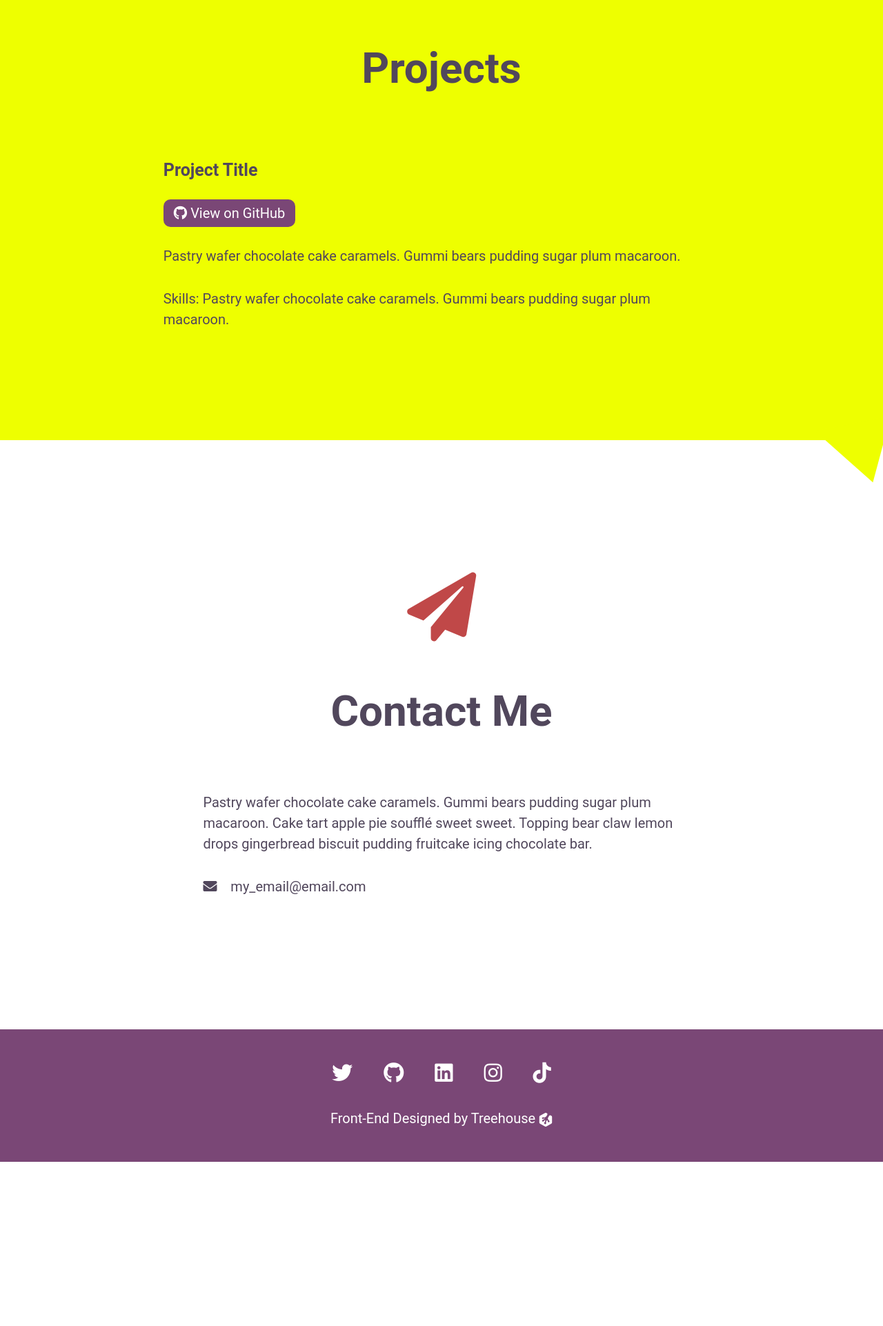
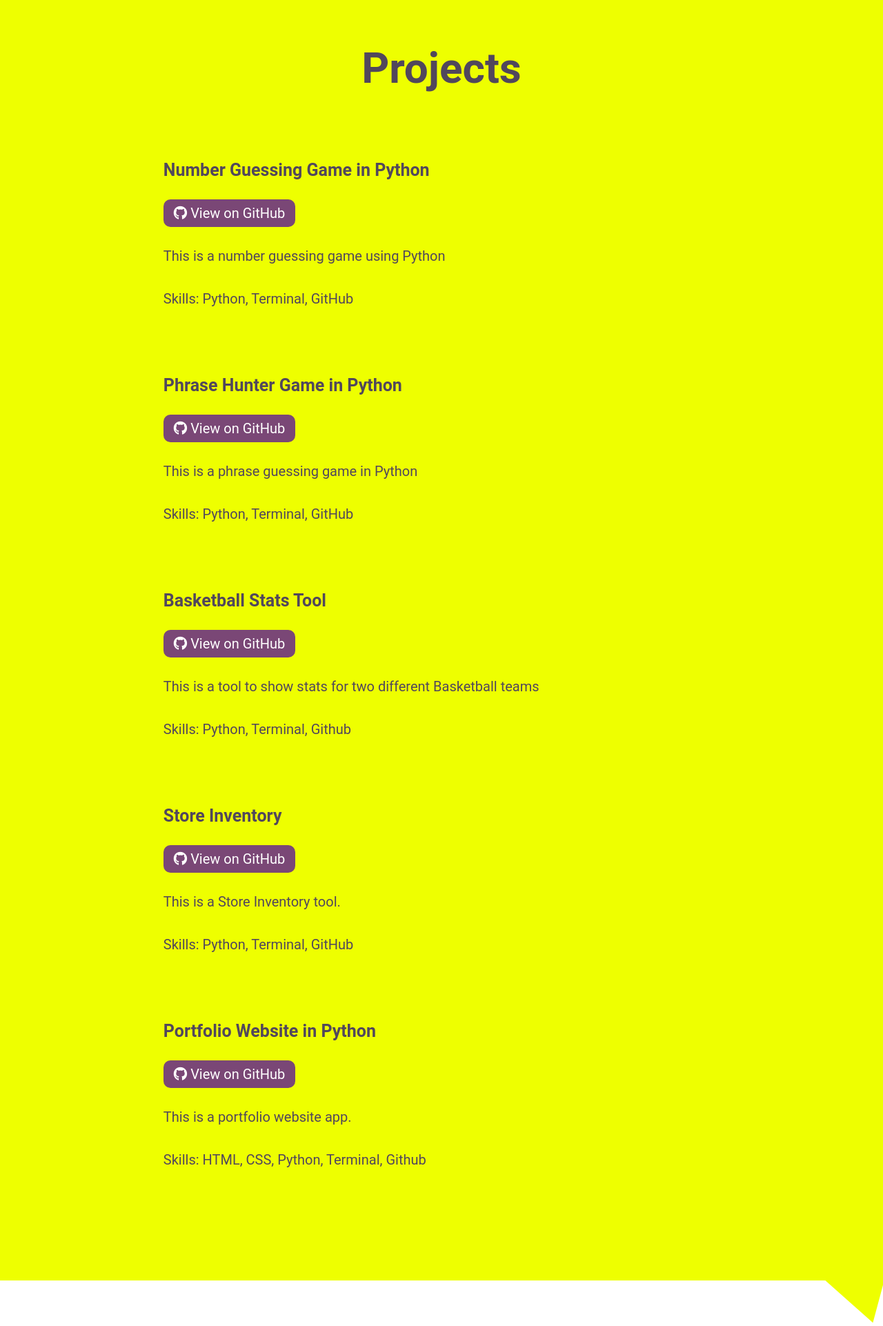
Before and after one commit to Tsane86/python-sqlalchemy-portfolio, a Flask app: page / in a window 1280 px wide. Shown: the part 2227-4149 px from the top of the page at 69% size. Before the commit the page ends 3911 px from the top, so only its background shows below. Run offline with Flask 2, Linux system fonts and the light colour scheme; data comes from the database, SQL or seed files in the repository; both versions use the stored data as it was after the commit.

Commit message:
Finished Create route

```diff
--- a/app.py
+++ b/app.py
@@ -5,20 +5,18 @@ from flask import (render_template, request, redirect, url_for, flash)
 #home route
 @app.route('/')
 def home():
-    return render_template('index.html')
+    portfolio_items = Portfolio.query.all()
+    return render_template('index.html', portfolio_items=portfolio_items)
     #return render_template('index.html', portfolio=Portfolio.query.all())
 
 #create route
 @app.route('/new', methods=['GET', 'POST'])
 def create():
     print(request.form)
-    #TODO why wont this post? check database model to see if set correctly
     #if form has has title, date, description, skills and github link then submit to database
-
     if request.form:
-            datetoconvert = request.form['date'] + "-01"
-            dateToUse = get_datetime_from_date_string(datetoconvert)
-            print(dateToUse)
+            dateToUse = get_datetime_from_date_string(
+                request.form['date'] + "-01")
             portfolio = Portfolio(title=request.form['title'], date=dateToUse, description=request.form['desc'], skills=request.form['skills'], githuburl=request.form['github'])
             db.session.add(portfolio)
             db.session.commit()
@@ -58,5 +56,6 @@ def delete(id):
 #dunder main
 if __name__ == '__main__':
     #run the app
-    db.create_all()
+    with app.app_context():
+        db.create_all()
     app.run(debug=True, port=8000, host='127.0.0.1')
--- a/templates/index.html
+++ b/templates/index.html
@@ -38,68 +38,21 @@
         <i class="fas fa-file-code"></i>
         <h2>Projects</h2>
         <div id="project-list">
-
-
-            <div id="project1" class="a-project">
-                <h3>Project Title</h3>
-                <a href="#" class="github-btn">
+            {% for item in portfolio_items %}
+                <div class="a-project">
+                    <h3>{{ item.title }}</h3>
+                    <a href="{{ item.github }}" class="github-btn">
                         <i class="fab fa-github"></i>
                         View on GitHub
                     </a>
                     <p>
-                    Pastry wafer chocolate cake caramels.
-                    Gummi bears pudding sugar plum macaroon.
+                        {{ item.description }}
                     </p>
                     <p>
-                    Skills: Pastry wafer chocolate cake caramels.
-                    Gummi bears pudding sugar plum macaroon.
+                        Skills: {{ item.skills }}
                     </p>
                 </div>
-            <!--<div id="project2" class="a-project">
-                <h3>Project Title</h3>
-                <a href="#" class="github-btn">
-                    <i class="fab fa-github"></i>
-                    View on GitHub
-                </a>
-                <p>
-                    Pastry wafer chocolate cake caramels.
-                    Gummi bears pudding sugar plum macaroon.
-                </p>
-                <p>
-                    Skills: Pastry wafer chocolate cake caramels.
-                    Gummi bears pudding sugar plum macaroon.
-                </p>
-            </div>
-            <div id="project3" class="a-project">
-                <h3>Project Title</h3>
-                <a href="#" class="github-btn">
-                    <i class="fab fa-github"></i>
-                    View on GitHub
-                </a>
-                <p>
-                    Pastry wafer chocolate cake caramels.
-                    Gummi bears pudding sugar plum macaroon.
-                </p>
-                <p>
-                    Skills: Pastry wafer chocolate cake caramels.
-                    Gummi bears pudding sugar plum macaroon.
-                </p>
-            </div>
-            <div id="project4" class="a-project">
-                <h3>Project Title</h3>
-                <a href="#" class="github-btn">
-                    <i class="fab fa-github"></i>
-                    View on GitHub
-                </a>
-                <p>
-                    Pastry wafer chocolate cake caramels.
-                    Gummi bears pudding sugar plum macaroon.
-                </p>
-                <p>
-                    Skills: Pastry wafer chocolate cake caramels.
-                    Gummi bears pudding sugar plum macaroon.
-                </p>
-            </div> -->
+            {% endfor %}
         </div>
         <div id="triangle4"></div>
     </section>
--- a/templates/projectform.html
+++ b/templates/projectform.html
@@ -13,7 +13,7 @@
             <label for="title">Project Title</label>
             <input type="text" name="title" id="title" placeholder="Project Name" required>
             <label for="date">Completion Date</label>
-            <input type="month" name="date" id="date">
+            <input type="month" name="date" id="date" required>
             <label for="description">Description</label>
             <textarea name="desc" id="description" cols="30" rows="20" placeholder="Description" required></textarea>
             <label for="skills-list" id="skills-label">Skills</label>
```
Also changed, not shown: portfolio.db. Lines whose indentation alone changed are shown as unchanged.
